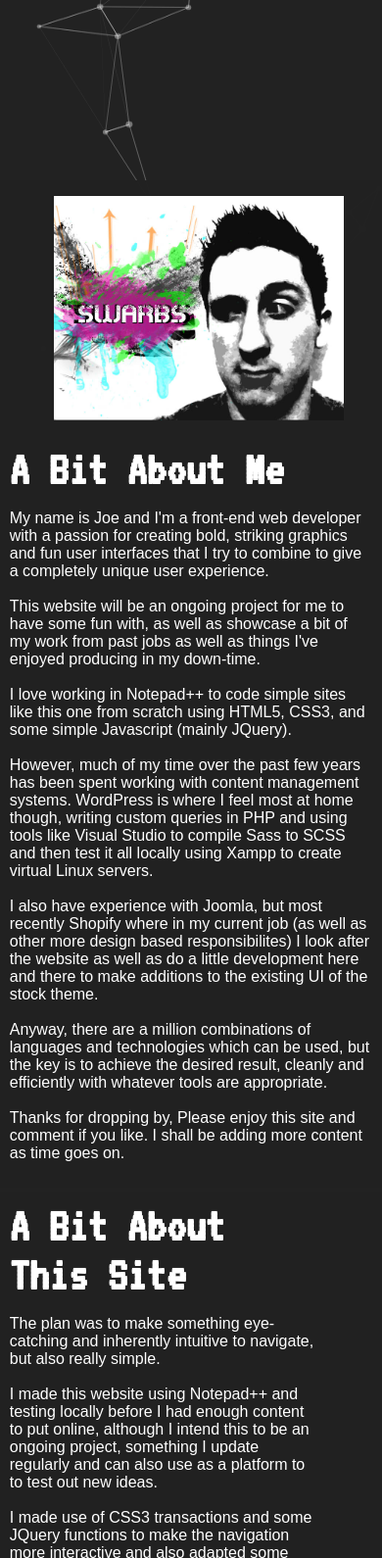
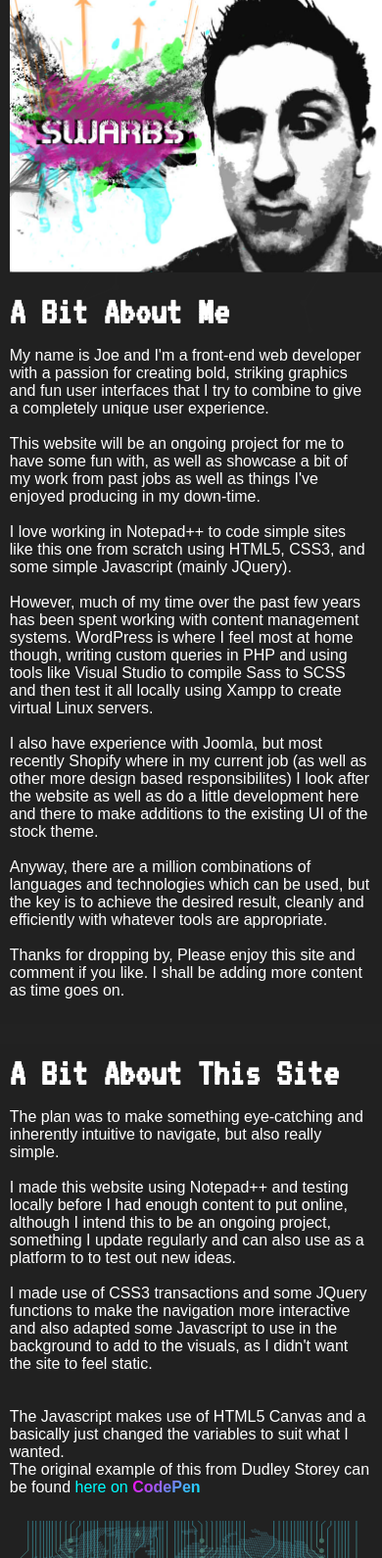
Before and after one commit to Swarbs1991/swarbs-web, a plain HTML site: page index.html in a window 390 px wide. Shown: the part 410-2000 px from the top of the page at 98% size. Drawn offline with nearby package versions, Linux system fonts and the light colour scheme.

Commit message:
More restructure and fadins
Bit of polish and spacing
Polish on rmobile
Added fadins onscroll

```diff
--- a/draw-2.js
+++ b/draw-2.js
@@ -154,8 +154,27 @@ function consoleText(words, id) {
 }
 
 //Blurb Fade In
+/*
 $(document).ready(function () {
 	setTimeout(function() {
      $('.blurb').addClass('revealup');
 	}, 7500);
 });
+*/
+
+//FadeIn onScroll
+
+$(document).ready(function() {
+    $(window).scroll( function(){
+        $('.fadein').each( function(i){
+
+            var bottom_of_element = $(this).offset().top + $(this).outerHeight();
+            var bottom_of_window = $(window).scrollTop() + $(window).height();
+
+            if( bottom_of_window > bottom_of_element ){
+                $(this).animate({'opacity':'1'},0.3);
+            }
+
+        });
+    });
+});
--- a/index.html
+++ b/index.html
@@ -38,12 +38,13 @@
 				<div class='underscore' id='hero'>&#95;</div>
 			</div>
 
-			<div class="blurb hidden">
+			<div class="blurb fadein">
 				<p>I created this site for me to showcase some of the work I have done,
 				snippets of code as well as using for a platform for new ideas for design and user interface.</p>
 			</div>
 
-			<div id="about-me" class="section one">
+			<div class="section-wrap">
+				<div id="about-me" class="section one fadein">
 					<div class="col one pic">
 						<img src="images/me-1.jpg" alt="A graphically stylised self-portait">
 					</div>
@@ -71,7 +72,7 @@
 					</div>
 				</div>
 
-			<div id="about-site" class="section two">
+				<div id="about-site" class="section two fadein">
 					<div class="col one text">
 						<h2>A Bit About This Site</h2>
 						<p>The plan was to make something eye-catching and inherently intuitive to navigate, but also really simple.
@@ -91,7 +92,7 @@
 					</div>
 				</div>
 
-			<div id="web-work" class="section three">
+				<div id="web-work" class="section three fadein">
 					<h2 class="sec-title">Websites I've Worked On</h2>
 					<div class="site-list">
 							<li class="LS secrets">Little Secrets<span class="plus"></span></li>
@@ -170,8 +171,8 @@
 					</div>
 				</div>
 
-			<div id="design-work" class="section four">
-				<h2 class="sec-title">Grahpic Work</h2>
+				<div id="design-work" class="section four fadein">
+					<!--<h2 class="sec-title">Grahpic Work</h2>-->
 				</div>
 
 				<div id="cv" class="section five">
@@ -184,7 +185,7 @@
 						<object data="Joe-Swarbrick_CV-2021.pdf" type="application/pdf" class="cv-doc"></object>
 					</div>
 				</div>
-
+			</div>
 		</div>
 
 		<footer>
--- a/style.css
+++ b/style.css
@@ -212,12 +212,19 @@ li.cv:hover {
     font-family: monospace;
 }
 
+.section-wrap {
+    position: relative;
+    margin-top: 5%;
+    z-index: 999;
+}
+
 .section {
 	position: relative;
-    display: inline-block;
+    display: inline-flex;
 	width: 100%;
     top: 11%;
 	left: 0;
+	margin-top: 5%;
 	transition: 0.5s ease-out;
 	z-index: 999;
 }
@@ -248,10 +255,77 @@ li.cv:hover {
   transform: scale(1);
 }
 
+.col {
+    display: block;
+    position: relative;
+    max-width: 50%;
+    width: 45%;
+    margin: 0 auto;
+	padding: 5%;
+}
+
+.col.one {
+	float: left;
+	padding-left: 0;
+}
+
+.col.one.pic {
+    padding-top: 1%;
+}
+
+.col.two {
+	padding-left: 0 !important;
+}
+
+#about-me .pic img {
+    position: relative;
+    float: left;
+    width: 95%;
+    padding: 5%;
+}
+
+.section.one .text {
+    display: inline-block;
+}
+
+.section .text {
+	padding: 2.5%;
+}
+
+.section h2 {
+    color: white;
+    margin-top: 0;
+	margin-bottom: 1%;
+    font-family: 'VT323';
+    font-size: 50px;
+}
+
+span.pen {
+	font-weight: 900;
+	background: -webkit-linear-gradient(-45deg, #ff00eb, #00f3ff);
+	-webkit-background-clip: text;
+	-webkit-text-fill-color: transparent;
+}
+
+.col.two.pic {
+    width: 40%;
+    padding: 2.5%;
+}
+
+.section.three img {
+    display: block;
+    position: relative;
+    width: 185px;
+	margin: 2% 0;
+}
+
 #web-work {
-    position: relative;
     height: auto;
     overflow-x: hidden;
+}
+
+.section.three {
+    display: block;
 }
 
 .three h2,
@@ -259,6 +333,14 @@ li.cv:hover {
 .five h2 {
 	position: relative;
     left: 2%;
+}
+
+.section.three .col {
+	width: 80%;
+	max-height: 0;
+	padding: 0;
+	overflow: hidden;
+	transition: max-height 0.4s ease-out;
 }
 
 .section.three li {
@@ -308,73 +390,6 @@ li.bay:hover {
 	background: #222;
 }
 
-.col {
-    display: block;
-    position: relative;
-    width: 50%;
-    margin: 0 auto;
-}
-
-.section.three .col {
-	width: 80%;
-	max-height: 0;
-	overflow: hidden;
-	transition: max-height 0.4s ease-out;
-}
-
-
-.col.one {
-	float: left;
-}
-
-.col.two {
-	float: right;
-}
-
-#about-me .pic img {
-    display: inline-block;
-    position: relative;
-    float: left;
-    width: 95%;
-    padding: 5%;
-}
-
-.section.one .text {
-    display: inline-block;
-    width: 45%;
-}
-
-.section .text {
-	padding: 2.5%;
-}
-
-.section h2 {
-    color: white;
-    margin-top: 0;
-	margin-bottom: 1%;
-    font-family: 'VT323';
-    font-size: 50px;
-}
-
-span.pen {
-	font-weight: 900;
-	background: -webkit-linear-gradient(-45deg, #ff00eb, #00f3ff);
-	-webkit-background-clip: text;
-	-webkit-text-fill-color: transparent;
-}
-
-.col.two.pic {
-    width: 40%;
-    padding: 2.5%;
-}
-
-.section.three img {
-    display: block;
-    position: relative;
-    width: 185px;
-	margin: 2% 0;
-}
-
 .LS img {
     background: white;
     padding: 5px;
@@ -387,6 +402,10 @@ span.pen {
 .section.three.text {
 	width: 70%;
     margin: 0 auto;
+}
+
+.section.five {
+    display: block;
 }
 
 /*** Bootstrap Slider ***/
@@ -423,6 +442,10 @@ img.cook-graph {
 .hidden {
 	opacity: 0;
 	bottom: 0;
+}
+
+.fadein {
+    opacity: 0;
 }
 
 .reveal {
@@ -477,12 +500,12 @@ img.cook-graph {
 
  .text-animation-container {
     width: 90%;
-    font-size: 50px;
+    font-size: 36px;
  }
 
  #main li,
  #web-work li {
-    font-size: 3em;
+    font-size: 2em;
     padding: 7.5% 5%;
  }
 
@@ -493,31 +516,49 @@ img.cook-graph {
  }
 
  .blurb p {
-    font-size: 24px;
+    font-size: 18px;
  }
 
- #about-me .pic {
-    width: 80%;
-    margin: 0 10%;
+ .section {
+    position: relative;
+    display: block;
  }
 
+ .section h2 {
+    font-size: 40px;
+ }
 
- .section.two .col,
- .section.three .col,
- .section.four .col {
-	width: 80%;
-  }
+ .col {
+    width: auto;
+    max-width: 100%;
+    padding: 0;
+ }
 
- .section.one .text {
-    width: 95%;
+ #about-me .pic img {
+	width: 100%;
+	padding: 2.5%;
+ }
+
+ .col.two.text {
+    padding-left: 2.5% !important;
+ }
+
+ .section .two.pic {
+    width: 90%;
  }
 
  .plus {
 	right: 10%;
  }
 
+ .plus::before,
+ .plus::after {
+	width: 18px;
+ }
+
  .cv-doc {
     width: 100%;
+	height: auto;
  }
 
 }
```
Also changed, not shown: nav.js (line endings or trailing spaces). Lines whose indentation alone changed are shown as unchanged.
